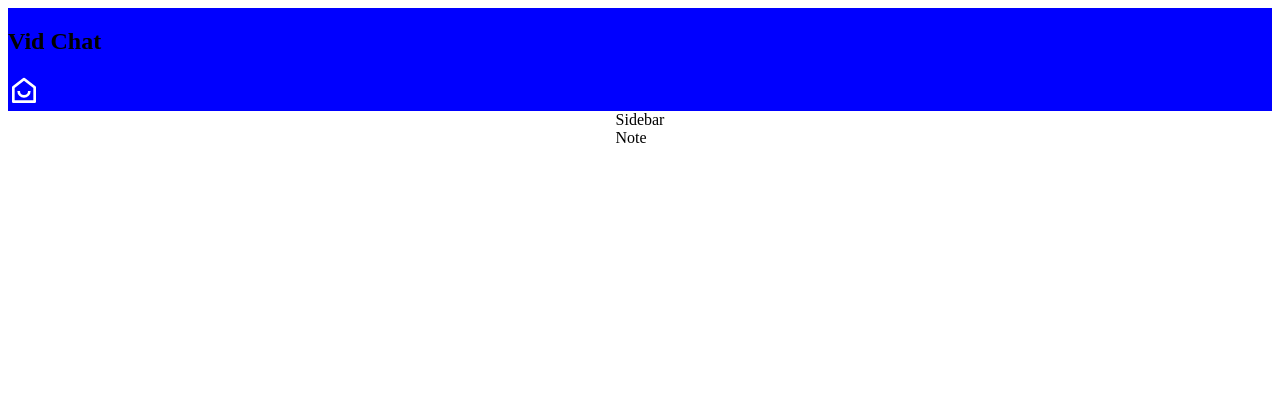
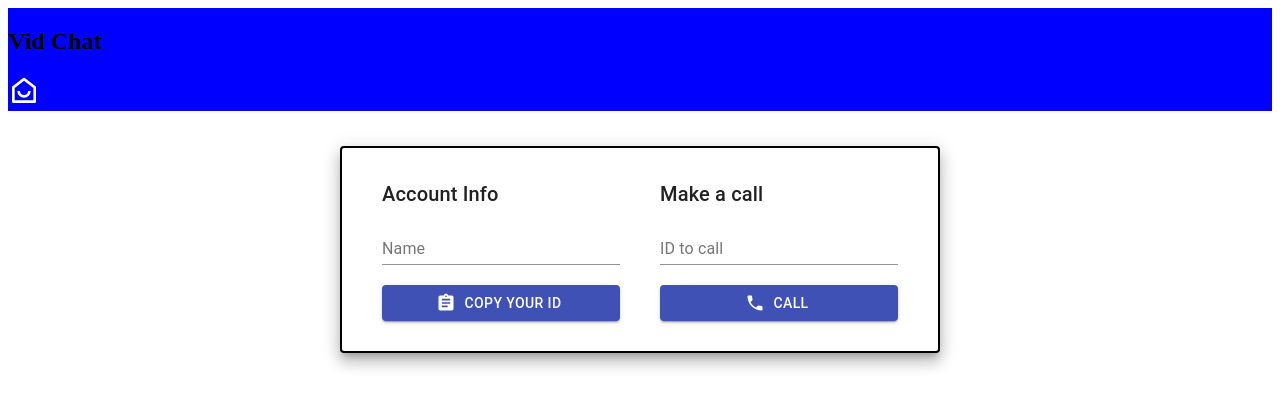
Before and after one commit to robert-a-johnston/video-client, a React (Create React App) app: page / in a window 1280 px wide. Shown: the top 408 px of the page. Built offline with nearby package versions, Linux system fonts and the light colour scheme; no server answers.

Commit message:
Finish video player

```diff
--- a/package.json
+++ b/package.json
@@ -11,6 +11,7 @@
     "bootstrap": "^5.1.3",
     "react": "^17.0.2",
     "react-bootstrap": "^2.1.1",
+    "react-copy-to-clipboard": "^5.0.4",
     "react-dom": "^17.0.2",
     "react-icons": "^4.3.1",
     "react-router-dom": "^6.2.1",
--- a/src/components/notifications/Notifications.js
+++ b/src/components/notifications/Notifications.js
@@ -1,5 +1,23 @@
-import React from 'react';
+import React, { useContext } from 'react'
+import { Button } from '@material-ui/core'
 
-export default function Notifications() {
-  return <div>Note</div>;
+import { SocketContext } from '../../IOContext'
+
+const Notifications = () => {
+  const { answerCall, call, callAccepted } = useContext(SocketContext)
+
+  return (
+    <>
+      {call.isReceivingCall && !callAccepted && (
+        <div style={{ display: 'flex', justifyContent: 'space-around' }}>
+          <h1>{call.name} is calling:</h1>
+          <Button variant="contained" color="primary" onClick={answerCall}>
+            Answer
+          </Button>
+        </div>
+      )}
+    </>
+  )
 }
+
+export default Notifications
--- a/src/components/sidebar/Sidebar.js
+++ b/src/components/sidebar/Sidebar.js
@@ -1,8 +1,80 @@
-import React from 'react';
-import Notifications from '../notifications/Notifications'
+import React, { useState, useContext } from 'react'
+import { Button, TextField, Grid, Typography, Container, Paper } from '@material-ui/core'
+import { CopyToClipboard } from 'react-copy-to-clipboard'
+import { Assignment, Phone, PhoneDisabled } from '@material-ui/icons'
+import { makeStyles } from '@material-ui/core/styles'
 
-export default function sidebar() {
-  return <div>Sidebar
-    <Notifications/>
-  </div>;
+import { SocketContext } from '../../IOContext'
+
+const useStyles = makeStyles((theme) => ({
+  root: {
+    display: 'flex',
+    flexDirection: 'column',
+  },
+  gridContainer: {
+    width: '100%',
+    [theme.breakpoints.down('xs')]: {
+      flexDirection: 'column',
+    },
+  },
+  container: {
+    width: '600px',
+    margin: '35px 0',
+    padding: 0,
+    [theme.breakpoints.down('xs')]: {
+      width: '80%',
+    },
+  },
+  margin: {
+    marginTop: 20,
+  },
+  padding: {
+    padding: 20,
+  },
+  paper: {
+    padding: '10px 20px',
+    border: '2px solid black',
+  },
+}))
+
+const Sidebar = ({ children }) => {
+  const { me, callAccepted, name, setName, callEnded, leaveCall, callUser } = useContext(SocketContext)
+  const [idToCall, setIdToCall] = useState('')
+  const classes = useStyles()
+
+  return (
+    <Container className={classes.container}>
+      <Paper elevation={10} className={classes.paper}>
+        <form className={classes.root} noValidate autoComplete="off">
+          <Grid container className={classes.gridContainer}>
+            <Grid item xs={12} md={6} className={classes.padding}>
+              <Typography gutterBottom variant="h6">Account Info</Typography>
+              <TextField label="Name" value={name} onChange={(e) => setName(e.target.value)} fullWidth />
+              <CopyToClipboard text={me} className={classes.margin}>
+                <Button variant="contained" color="primary" fullWidth startIcon={<Assignment fontSize="large" />}>
+                  Copy Your ID
+                </Button>
+              </CopyToClipboard>
+            </Grid>
+            <Grid item xs={12} md={6} className={classes.padding}>
+              <Typography gutterBottom variant="h6">Make a call</Typography>
+              <TextField label="ID to call" value={idToCall} onChange={(e) => setIdToCall(e.target.value)} fullWidth />
+              {callAccepted && !callEnded ? (
+                <Button variant="contained" color="secondary" startIcon={<PhoneDisabled fontSize="large" />} fullWidth onClick={leaveCall} className={classes.margin}>
+                  Hang Up
+                </Button>
+              ) : (
+                <Button variant="contained" color="primary" startIcon={<Phone fontSize="large" />} fullWidth onClick={() => callUser(idToCall)} className={classes.margin}>
+                  Call
+                </Button>
+              )}
+            </Grid>
+          </Grid>
+        </form>
+        {children}
+      </Paper>
+    </Container>
+  )
 }
+
+export default Sidebar
--- a/src/components/videoPlayer/VideoPlayer.js
+++ b/src/components/videoPlayer/VideoPlayer.js
@@ -1,8 +1,9 @@
 import React, { useContext } from 'react'
+// import for style
 import { Grid, Typography, Paper, makeStyles } from '@material-ui/core'
-
+// import socket functionality
 import { SocketContext }  from '../../IOContext'
-
+// Used to style video player
 const useStyles = makeStyles((theme) => ({
   video: {
     width: '550px',
```
Also changed, not shown: src/components/notifications/Notifications.css (deleted), src/components/sidebar/Sidebar.css (deleted), src/components/videoPlayer/VideoPlayer.css (deleted), 1 other file (tests, documents, lock files or other folders).
